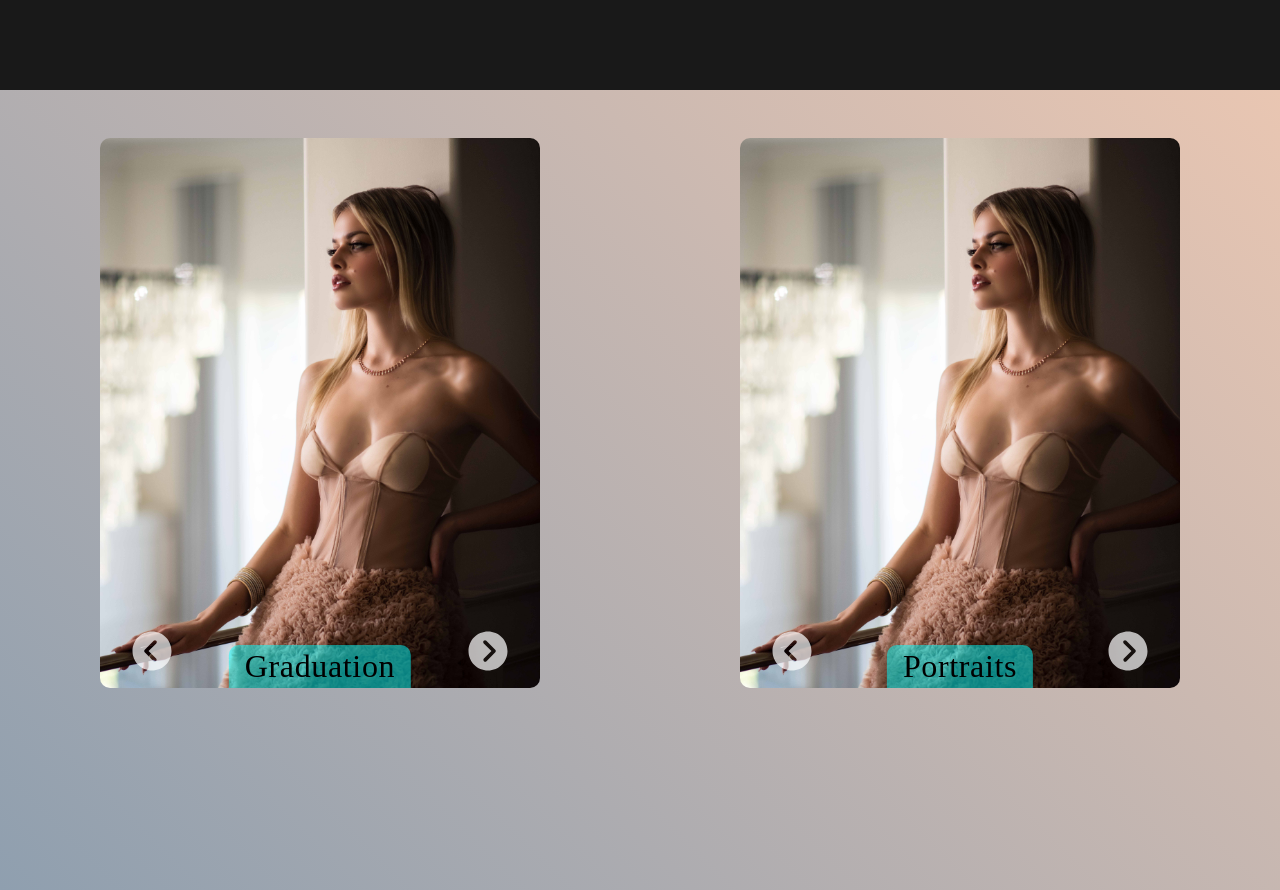
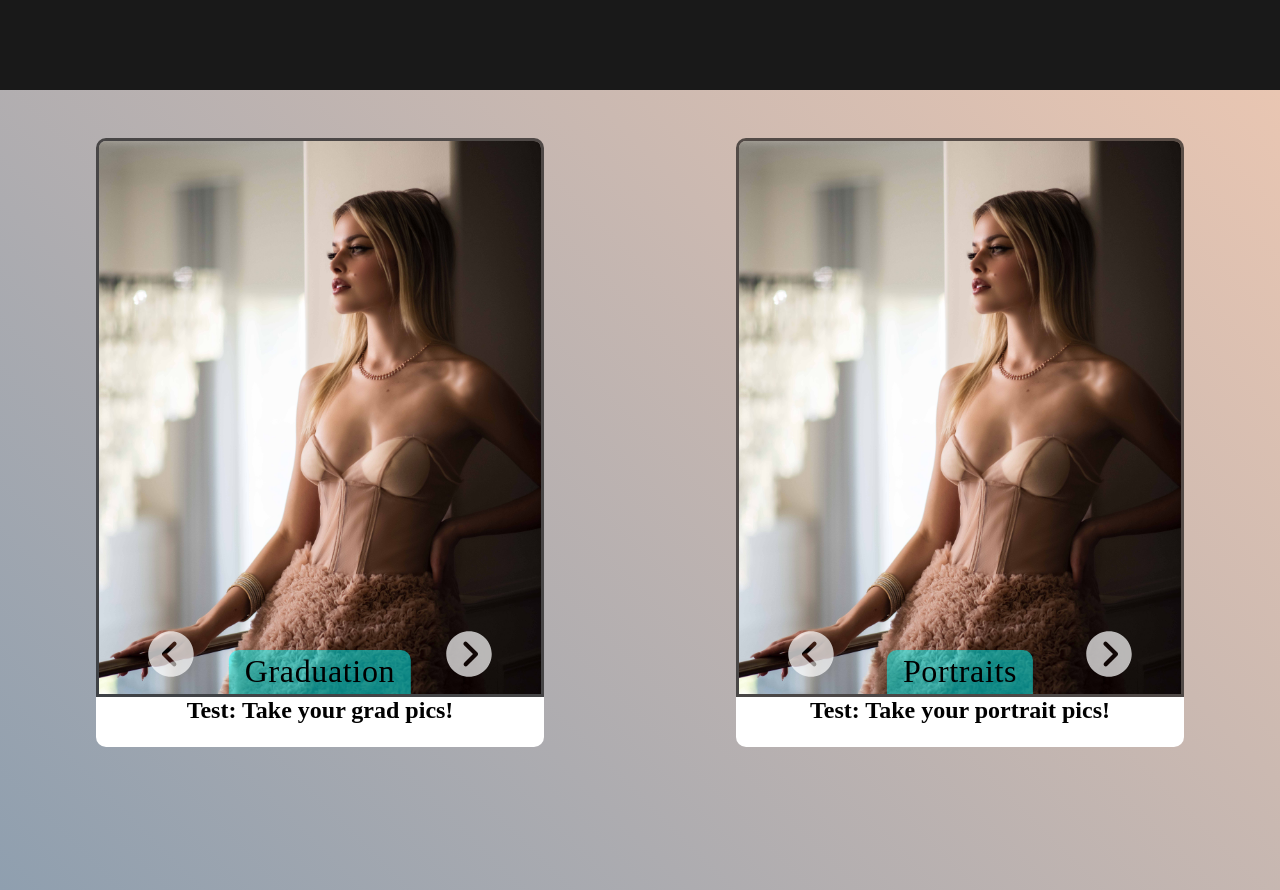
Before and after one commit to Pinoyburn/photo-website, a React (Create React App) app: page / in a window 1280 px wide. Shown: the part 800-1690 px from the top of the page. Built offline with nearby package versions, Linux system fonts and the light colour scheme.

Commit message:
finished init version of carousel page

```diff
--- a/src/components/Carousel/Carousel.css
+++ b/src/components/Carousel/Carousel.css
@@ -1,25 +1,51 @@
 .carousel {
   flex: 1;
   height: 100%;
-  /* background-color: rgba(136, 91, 50, 1); */
+}
+
+.carousel-text {
+  background-color: #ffffff;
+  text-align: center;
+  width: 70%;
+  margin: 0 auto;
+  border-bottom-left-radius: 10px;
+  border-bottom-right-radius: 10px;
+  height: 50px;
 }
 
 .image-card img {
-  height: 550px;
-  border-radius: 10px;
+  /* height: 550px; */
+  width: 100%;
+  /* border-top-right-radius: 10px;
+  border-top-left-radius: 10px; */
   cursor: pointer;
   overflow: hidden;
+  margin-top: 0;
+  padding-top: 0;
+  vertical-align: bottom;
+  transform: scale(1);
+  transition: transform 250ms ease;
 }
 
 .image-card {
   position: relative;
   height: 100%;
+  width: 70%;
   text-align: center;
-  margin-top: 3rem;
+  margin: 3rem auto 0 auto;
+  box-sizing: border-box;
+  border-top-left-radius: 10px;
+  border-top-right-radius: 10px;
+  overflow: hidden;
+  border-style: solid;
+  border-color: rgba(0, 0, 0, 0.6);
+  border-width: 3px;
 }
 
 .image-card img:hover {
   opacity: 0.8;
+  transform: scale(1.03);
+  transition: transform 250ms ease;
 }
 
 .image-card::after {
@@ -27,7 +53,7 @@
   background-color: rgba(0, 255, 255, 0.5);
   letter-spacing: 0.04rem;
   position: absolute;
-  bottom: 4px;
+  bottom: 0;
   left: 50%;
   transform: translate(-50%, 0);
   padding: 0.2rem 1rem;
@@ -37,20 +63,20 @@
 }
 
 .right-arrow {
-  font-size: 3rem;
+  font-size: 3.5rem;
   cursor: pointer;
   position: absolute;
-  bottom: 3%;
-  right: 20%;
+  bottom: 2%;
+  right: 10%;
   color: rgba(255, 255, 255, 0.7);
 }
 
 .left-arrow {
-  font-size: 3rem;
+  font-size: 3.5rem;
   cursor: pointer;
   position: absolute;
-  bottom: 3%;
-  left: 20%;
+  bottom: 2%;
+  left: 10%;
   color: rgba(255, 255, 255, 0.7);
 }
 
--- a/src/components/Carousel/Carousel.jsx
+++ b/src/components/Carousel/Carousel.jsx
@@ -4,7 +4,7 @@ import { IoIosArrowDropleftCircle, IoIosArrowDroprightCircle } from 'react-icons
 
 import './Carousel.css';
 
-function Carousel({ category }) {
+function Carousel({ category, text }) {
     const [current, setCurrent] = useState(0);
     const length = SliderImages.length;
 
@@ -33,6 +33,9 @@ function Carousel({ category }) {
                     </div>
                 )
             })}
+            <div className='carousel-text'>
+                <h2>{text}</h2>
+            </div>
     </div>
   )
 }
--- a/src/components/SneakPeek/SneakPeek.jsx
+++ b/src/components/SneakPeek/SneakPeek.jsx
@@ -6,8 +6,8 @@ import './SneakPeek.css';
 function SneakPeek() {
   return (
     <section className='sneak-peek'>
-        <Carousel category='Graduation' />
-        <Carousel category='Portraits' />
+        <Carousel text='Test: Take your grad pics!' category='Graduation' />
+        <Carousel text='Test: Take your portrait pics!' category='Portraits' />
     </section>
   )
 }
```
